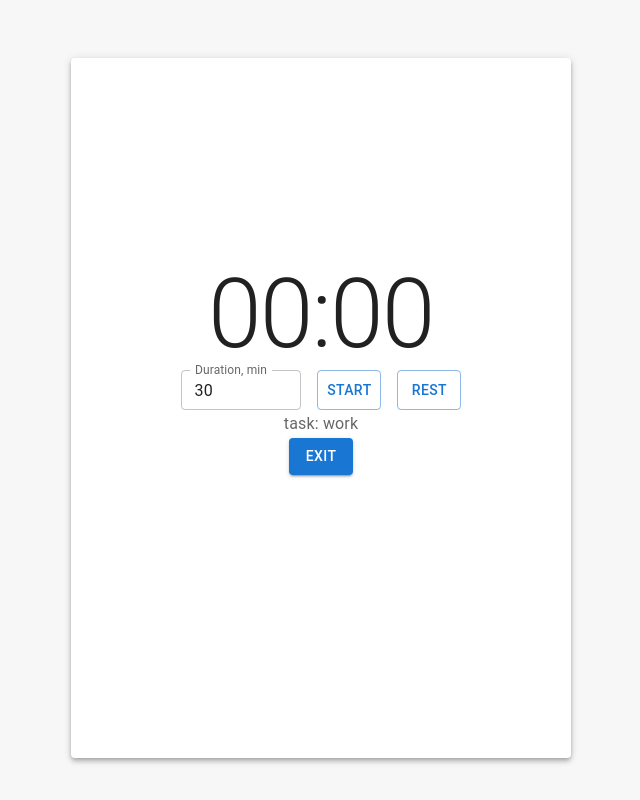
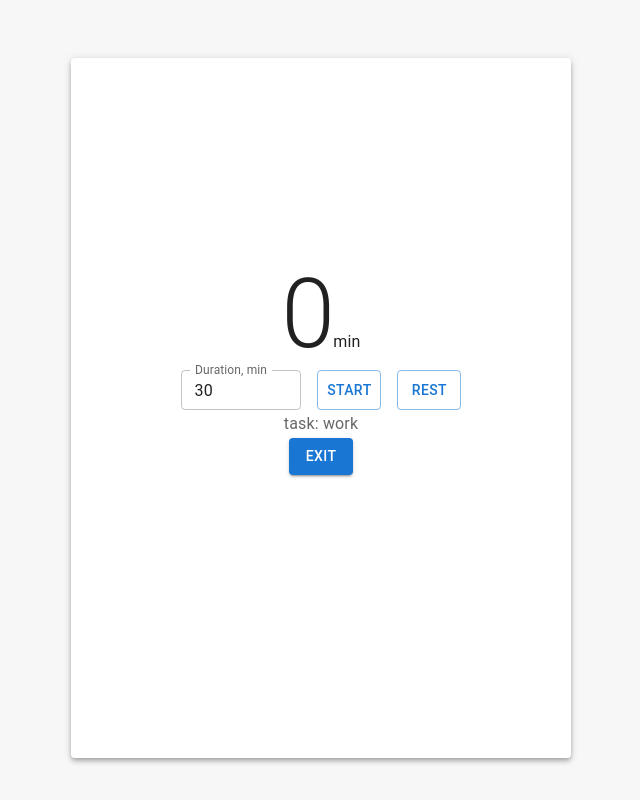
Before and after one commit to dmitriiTr/flowmodoro, a React (Vite) app: page / in a window 1280 px wide. Shown: the whole page, without its empty margins (319-959 px from the left). Built offline with nearby package versions, Linux system fonts and the light colour scheme.

Commit message:
Close tab confirmation

```diff
--- a/src/App.tsx
+++ b/src/App.tsx
@@ -72,6 +72,11 @@ const App = () => {
     else {
       setTasks([emptyTodayTask]);
     }
+
+    window.addEventListener('beforeunload', e => {
+      e.preventDefault();
+      e.returnValue = '';
+    });
   }, []);
 
   const handleStart = () => {
--- a/src/Time.tsx
+++ b/src/Time.tsx
@@ -12,7 +12,7 @@ interface TimeProps {
 
 // eslint-disable-next-line @typescript-eslint/naming-convention
 export const Time = (props: TimeProps) => {
-  const [showSeconds, setShowSeconds] = useState(true);
+  const [showSeconds, setShowSeconds] = useState(false);
   const { hours, minutes, seconds, overtime } = props;
 
   const minutesSum = minutes + hours * 60;
```
